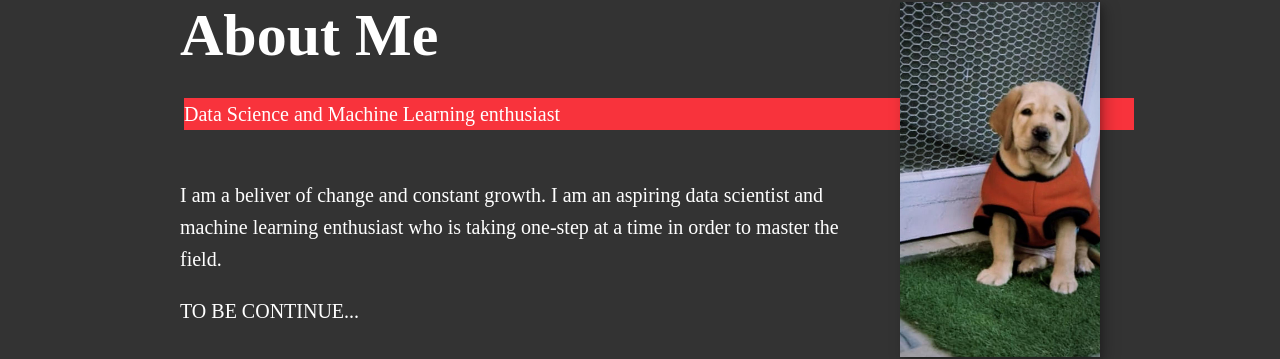
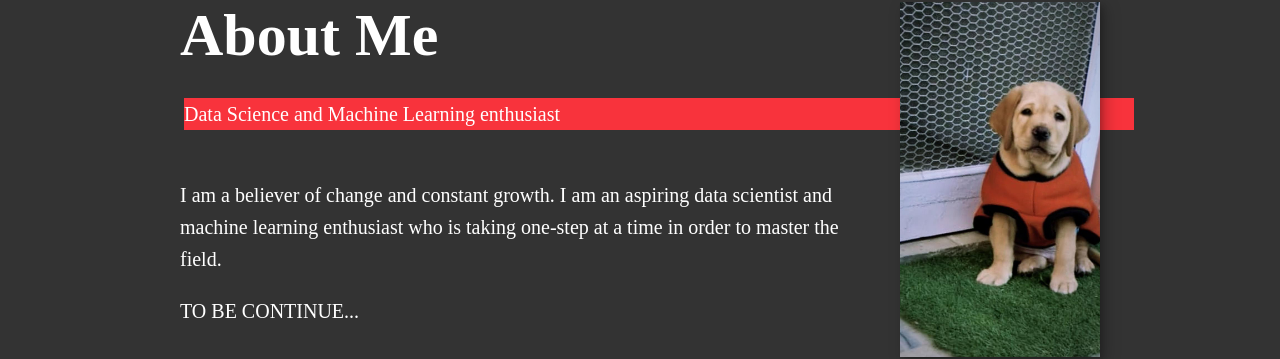
Before and after one commit to shubham-bit/shubhamkumar.github.io, a plain HTML site: page index.html in a window 1280 px wide. Shown: the part 895-1254 px from the top of the page. Drawn offline with Linux system fonts and the light colour scheme.

Commit message:
Update index.html

```diff
--- a/index.html
+++ b/index.html
@@ -70,7 +70,7 @@
             <p class="section__substitute section__substitute--about">Data Science and Machine Learning enthusiast</p>
 
             <div class="about-me__body">
-                <p>I am a beliver of change and constant growth. I am an aspiring data scientist and machine learning enthusiast
+                <p>I am a believer of change and constant growth. I am an aspiring data scientist and machine learning enthusiast
                     who is taking one-step at a time in order to master the field.</p>
                 <p>TO BE CONTINUE...</p>
             </div>
```
